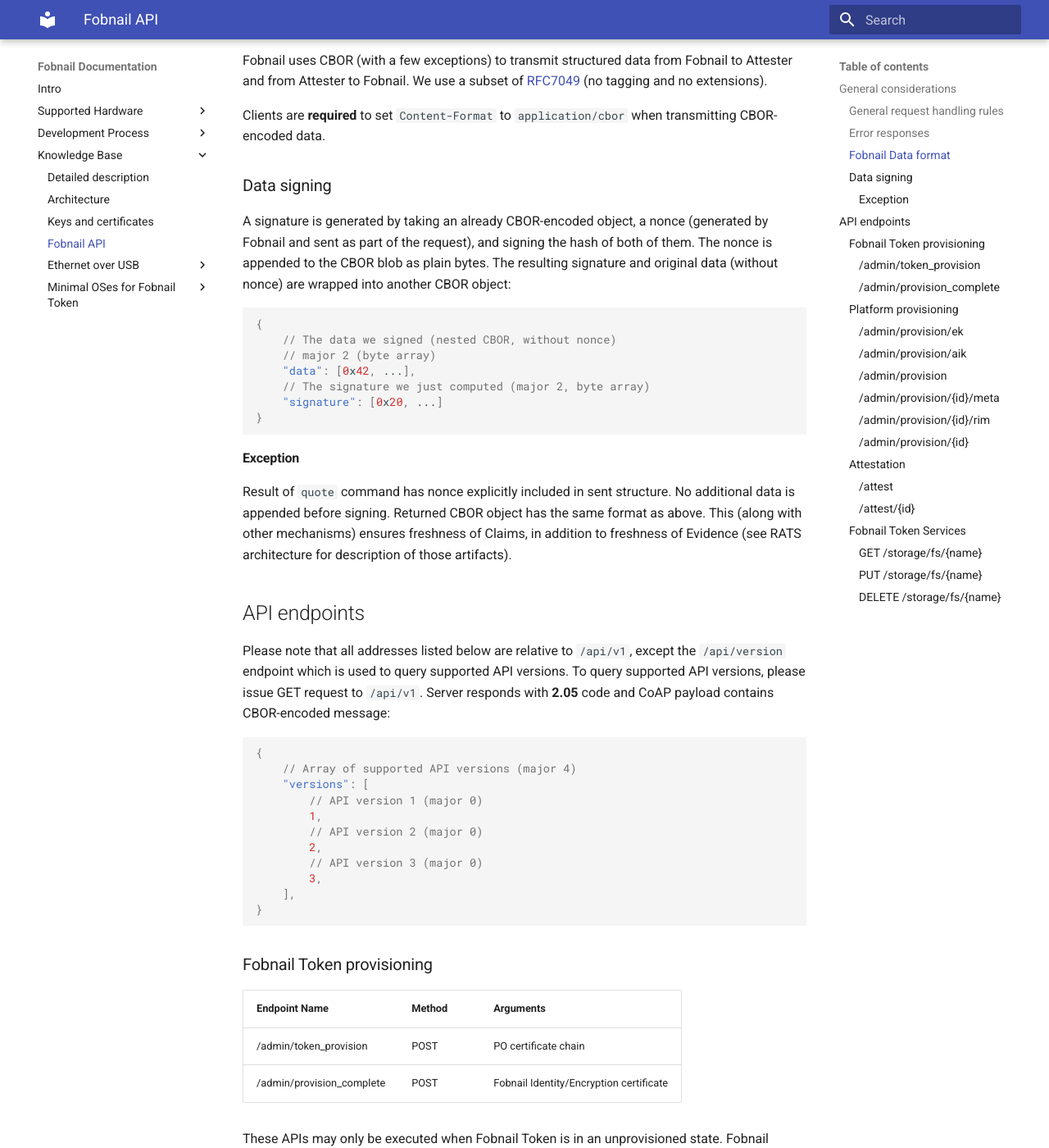
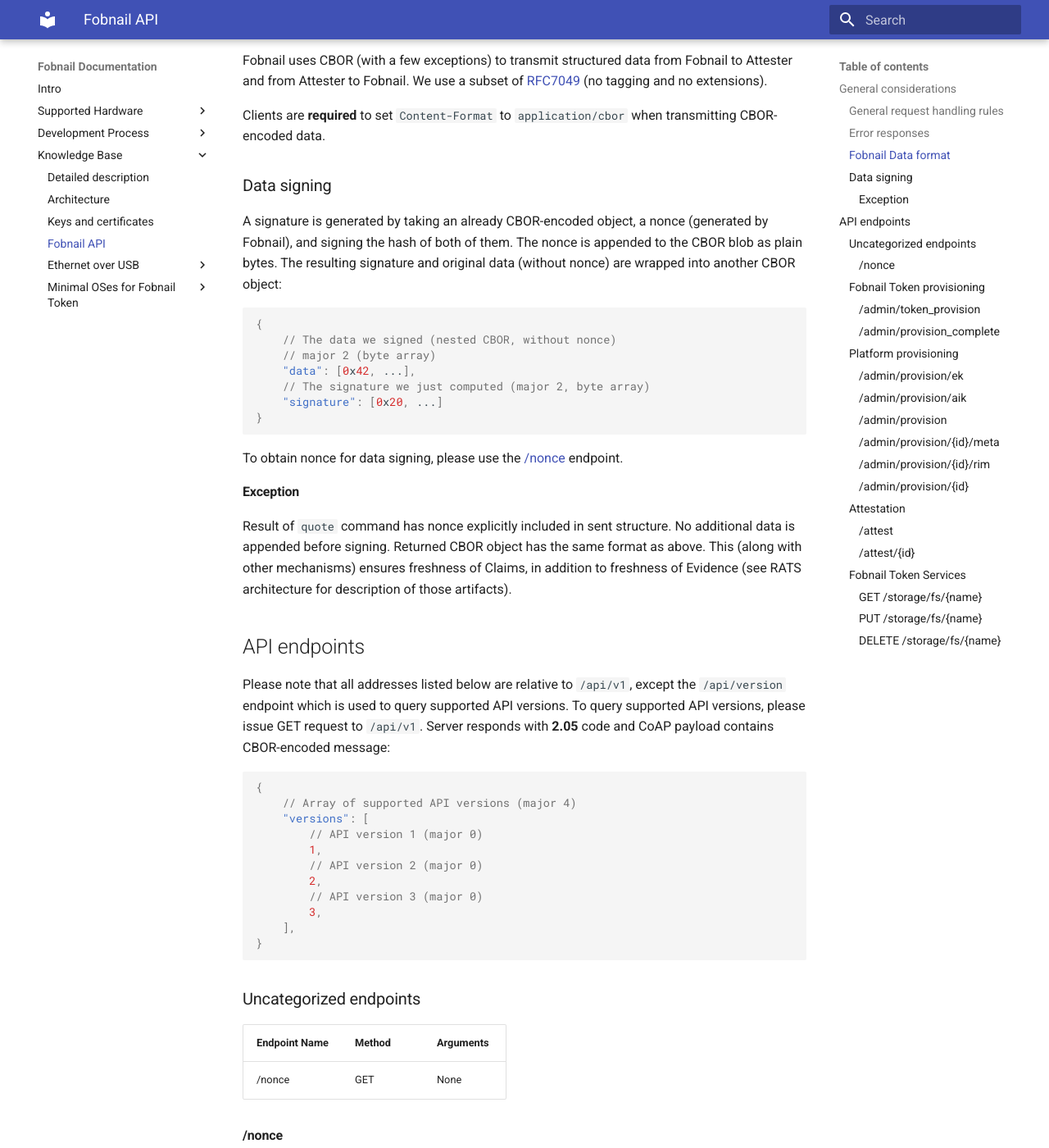
Before and after one commit to fobnail/docs, an MkDocs documentation site: the page built from docs/fobnail-api.md, in a window 1280 px wide and 1400 px high, scrolled down 1359 px. Shown: the whole window at 82% size. Built offline with MkDocs 1.6.1 and Material for MkDocs 9.7.7, drawn with Linux system fonts in a browser that asks for light colours; some of the changed text lies outside the part shown.

Commit message:
docs/fobnail-api.md: fix data signing section, add nonces

````diff
--- a/docs/fobnail-api.md
+++ b/docs/fobnail-api.md
@@ -70,10 +70,9 @@
 ### Data signing
 
 A signature is generated by taking an already CBOR-encoded object, a nonce
-(generated by Fobnail and sent as part of the request), and signing the hash of
-both of them. The nonce is appended to the CBOR blob as plain bytes. The
-resulting signature and original data (without nonce) are wrapped into another
-CBOR object:
+(generated by Fobnail), and signing the hash of both of them. The nonce is
+appended to the CBOR blob as plain bytes. The resulting signature and original
+data (without nonce) are wrapped into another CBOR object:
 
 ```json
 {
@@ -84,6 +83,8 @@
     "signature": [0x20, ...]
 }
 ```
+
+To obtain nonce for data signing, please use the [/nonce](#nonce) endpoint.
 
 #### Exception
 
@@ -113,6 +114,21 @@
     ],
 }
 ```
+
+### Uncategorized endpoints
+
+| Endpoint Name             | Method | Arguments |
+| ------------------------- | ------ | --------- |
+| /nonce                    | GET    | None      |
+
+#### /nonce
+
+This endpoint is used to receive the nonce to be used for data signing. When
+called, Fobnail Token generates new nonce and responds with **2.05**. Payload
+contains nonce as a raw byte array (currently 32 bytes).
+
+Nonce is bound to each client and is valid until it is used. When used, the
+client must call `/nonce` again to obtain a new nonce.
 
 ### Fobnail Token provisioning
 
````
